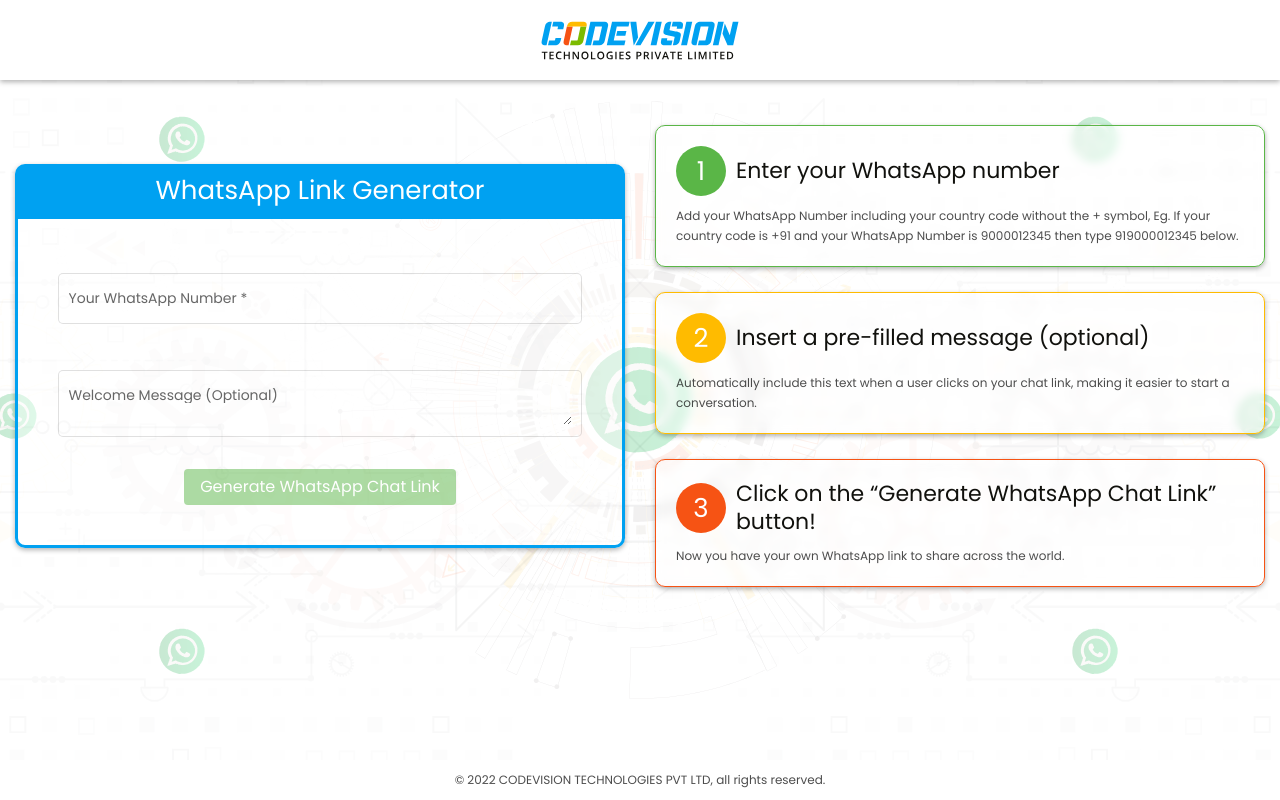
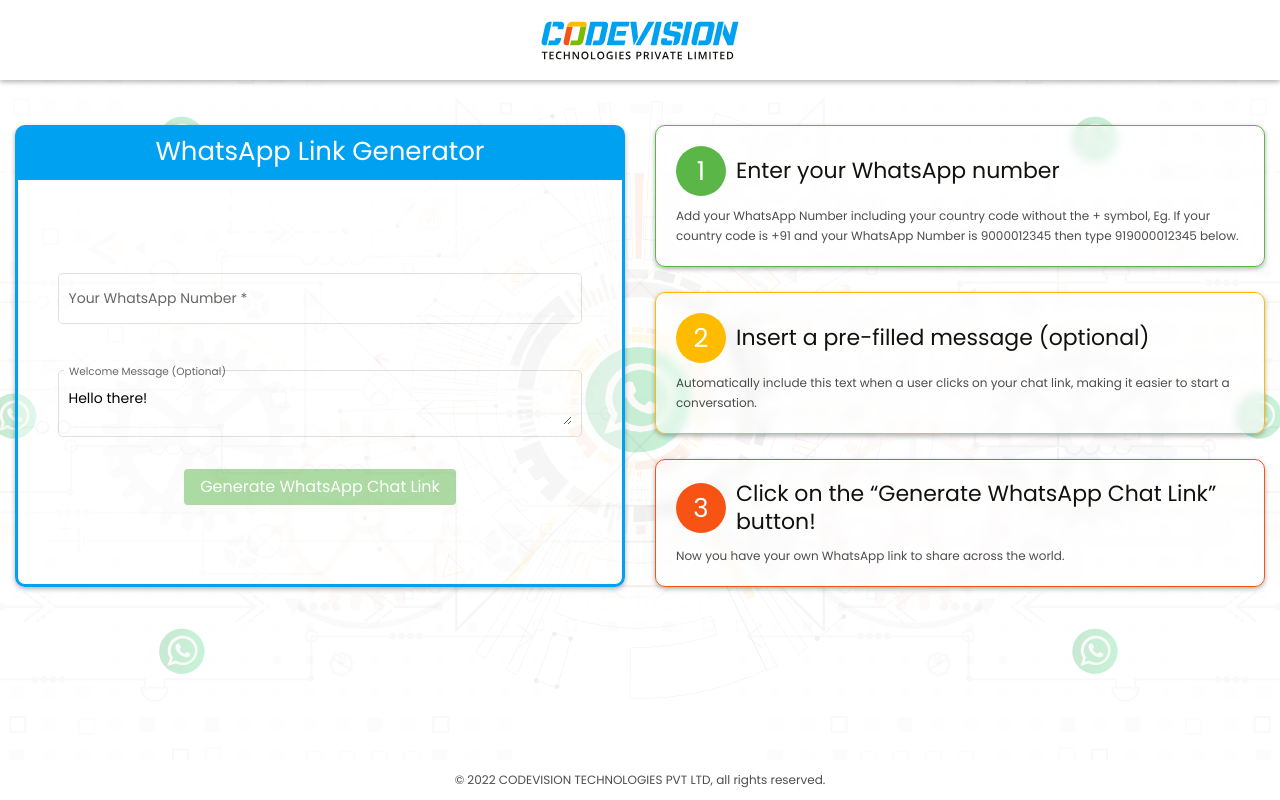
Before and after one commit to CVTPL/CV.WA.LinkGen, an Angular app: page / in a window 1280 px wide. Built offline with nearby package versions, Linux system fonts and the light colour scheme.

Commit message:
Box height similar and added default message

```diff
--- a/src/app/features/home/component/form/form.component.html
+++ b/src/app/features/home/component/form/form.component.html
@@ -3,7 +3,7 @@
     <h1>WhatsApp Link Generator</h1>
   </div>
   <div class="form-div">
-    <form [formGroup]="WaLinkForm" (ngSubmit)="onSubmit()">
+    <form class="form-tag" [formGroup]="WaLinkForm" (ngSubmit)="onSubmit()">
       <div class="row">
         <div class="col">
           <mat-form-field appearance="outline">
@@ -44,7 +44,12 @@
       </div>
     </form>
     <ng-container *ngIf="generatedLink">
-      <textarea class="result" [(ngModel)]="generatedLink" matInput></textarea>
+      <div class="result-box">
+        <textarea
+          class="result"
+          [(ngModel)]="generatedLink"
+          matInput
+        ></textarea>
 
         <button
           class="btn-icon-main copy"
@@ -70,6 +75,7 @@
           /></span>
           <span class="btn-text">Open on WhatsApp</span></a
         >
+      </div>
     </ng-container>
   </div>
 </div>
--- a/src/app/features/home/component/form/form.component.ts
+++ b/src/app/features/home/component/form/form.component.ts
@@ -15,7 +15,7 @@ export class FormComponent implements OnInit {
   ngOnInit(): void {
     this.WaLinkForm = new FormGroup({
       wanumber: new FormControl('', [Validators.required]),
-      watext: new FormControl(''),
+      watext: new FormControl('Hello there!'),
     });
   }
 
--- a/src/assets/stylesheet/main.scss
+++ b/src/assets/stylesheet/main.scss
@@ -59,6 +59,15 @@ body {
         padding: 40px;
         border: 3px solid $primary-1;
         border-radius: 0 0 10px 10px;
+        min-height: 410px;
+        align-items: center;
+        justify-content: center;
+        display: flex;
+        flex-direction: column;
+        .form-tag,
+        .result-box {
+          width: 100%;
+        }
         .mat-form-field {
           width: 100%;
           margin: 10px 0;
@@ -138,6 +147,9 @@ body {
         }
         @media screen and (max-width: 1200px) {
           padding: 30px;
+        }
+        @media screen and (max-width: 991px) {
+          min-height: auto;
         }
       }
       @media screen and (max-width: 480px) {
```
Lines whose indentation alone changed are shown as unchanged.
